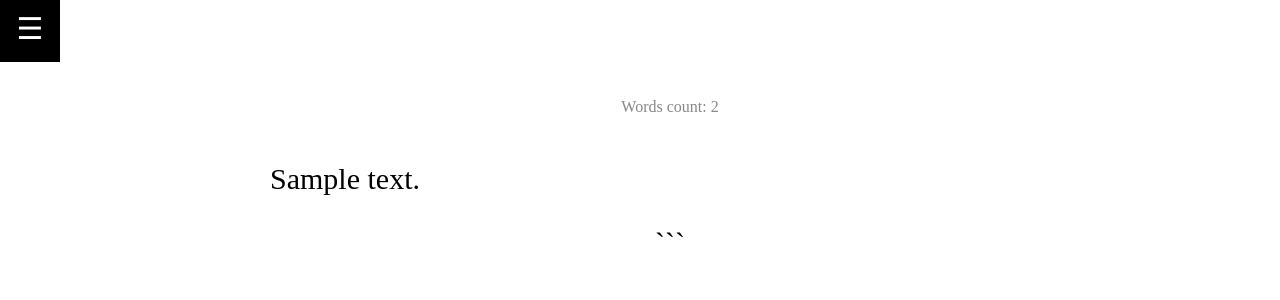
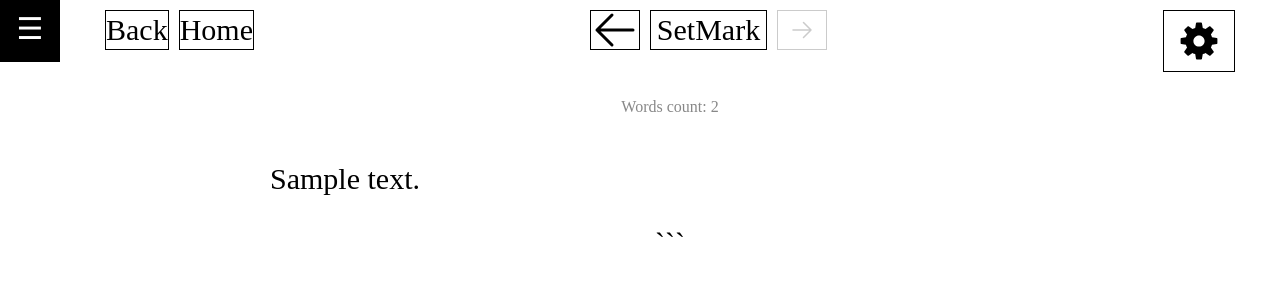
Before and after one commit to Hakerhakb11/epub_reader, a Flask app: page /book/1/1 in a window 1280 px wide. Shown: the top 300 px of the page. Run offline with Flask 3, Linux system fonts and the light colour scheme; tables that the repository leaves empty hold one stand-in row (values such as "Sample post"); parts of the project's set-up code (start-up, migrations or seed data) failed here and were passed over.

Commit message:
fix: bugs

```diff
--- a/books/templates/books/book.html
+++ b/books/templates/books/book.html
@@ -72,13 +72,13 @@
     <a href="/" class="button button-back">Home</a>
 
     {% if chapter.order_number > 0 %}
-        <a href="{{ url_for('books.book_view', book_id=book.id, chapter_id=chapter.order_number - 1) }}" class="button">
+        <a href="{{ url_for('books.book_view', book_id=book.id, chapter_id=chapter.order_number - 1) }}" class="button button-pagination">
             <svg xmlns="http://www.w3.org/2000/svg" fill="none" viewBox="0 0 24 24" stroke-width="1.5" stroke="currentColor">
                 <path stroke-linecap="round" stroke-linejoin="round" d="M10.5 19.5 3 12m0 0 7.5-7.5M3 12h18" />
             </svg>
         </a>
     {% else %}
-        <button class="button" disabled>
+        <button class="button button-pagination" disabled>
             <svg xmlns="http://www.w3.org/2000/svg" fill="none" viewBox="0 0 24 24" stroke-width="1.5" stroke="currentColor">
                 <path stroke-linecap="round" stroke-linejoin="round" d="M10.5 19.5 3 12m0 0 7.5-7.5M3 12h18" />
             </svg>
@@ -90,13 +90,13 @@
     </form>
 
     {% if chapter.order_number < total_chapters - 1 %}
-        <a href="{{ url_for('books.book_view', book_id=book.id, chapter_id=chapter.order_number + 1) }}" class="button">
+        <a href="{{ url_for('books.book_view', book_id=book.id, chapter_id=chapter.order_number + 1) }}" class="button button-pagination">
             <svg xmlns="http://www.w3.org/2000/svg" fill="none" viewBox="0 0 24 24" stroke-width="1.5" stroke="currentColor" style="height: 24px; width: 24px;">
                 <path stroke-linecap="round" stroke-linejoin="round" d="M13.5 4.5 21 12m0 0-7.5 7.5M21 12H3" />
             </svg>
         </a>
     {% else %}
-        <button class="button" disabled>
+        <button class="button button-pagination" disabled>
             <svg xmlns="http://www.w3.org/2000/svg" fill="none" viewBox="0 0 24 24" stroke-width="1.5" stroke="currentColor" style="height: 24px; width: 24px;">
                 <path stroke-linecap="round" stroke-linejoin="round" d="M13.5 4.5 21 12m0 0-7.5 7.5M21 12H3" />
             </svg>
--- a/home/templates/home/index.html
+++ b/home/templates/home/index.html
@@ -29,7 +29,7 @@ Index
 {% endblock aside %}
 
 {% block top_bar %}
-    <details name="menu" {% if user_text %} open {% endif %}>
+    <details style="margin-left: auto;" name="menu" {% if user_text %} open {% endif %}>
         <summary>Print text now</summary>
         <form method="POST" style="margin-top: 40px;">
             <textarea id="message" name="content_text" placeholder="Input your text" rows="4" cols="40"></textarea>
--- a/static/css/base.css
+++ b/static/css/base.css
@@ -145,8 +145,8 @@ main {
     padding: 10px 20px;
     box-sizing: border-box;
     transition: transform 0.3s ease-in-out;
-    transform: translateY(-100%);
-    animation: showPanelOnLoad 4.5s ease-in-out;
+    /* transform: translateY(-100%); --------------- COMMENT FOR DEBUG */
+    /* animation: showPanelOnLoad 4.5s ease-in-out;  COMMENT FOR DEBUG */
     z-index: 1000;
 }
 
@@ -298,6 +298,7 @@ details.aside-menu[open] {
 }
 
 .three-dots {
+    color: var(--body-color);
     height: 56px;
     list-style: none;
     font-size: 18px;
--- a/static/css/book.css
+++ b/static/css/book.css
@@ -1,5 +1,9 @@
 .bookmark-form {
     display: contents;
+}
+
+.button-pagination {
+    width: 50px;
 }
 
 /* SIDEBAR */
```
